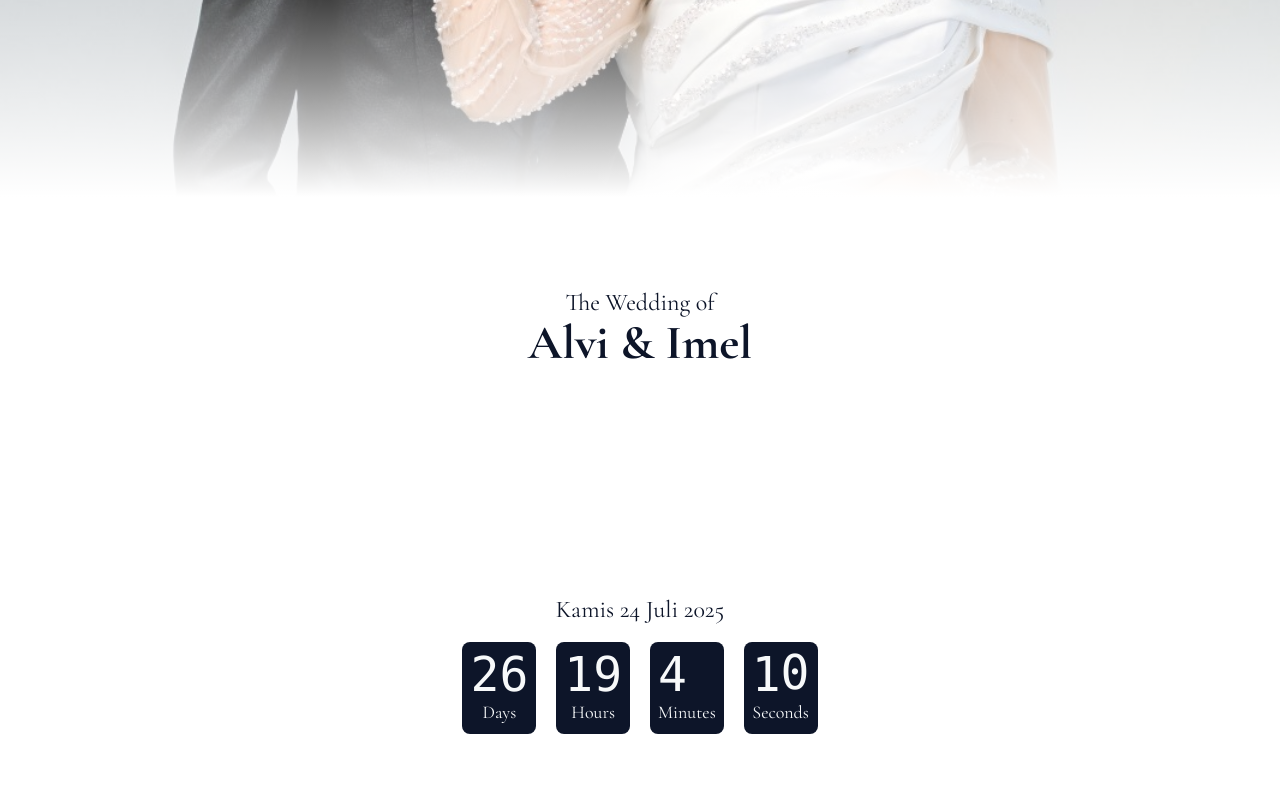
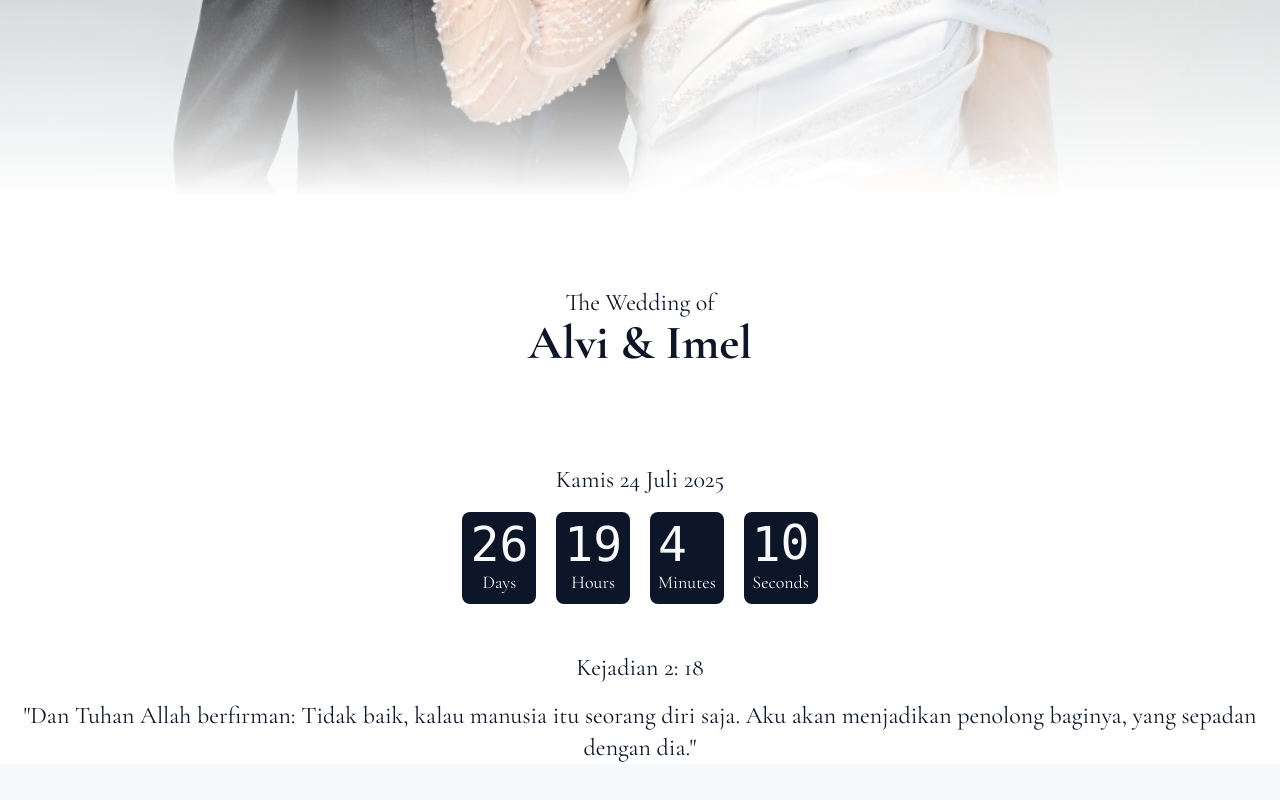
Before and after one commit to Anthasss/alvi-imel-wedding-invitation, a React (Vite) app: page / in a window 1280 px wide. Shown: the part 336-1136 px from the top of the page. After the commit the page ends 1100 px from the top, so only its background shows below. Built offline with nearby package versions, Linux system fonts and the light colour scheme.

Commit message:
added the verse

```diff
--- a/src/components/coverComponents/Cover.jsx
+++ b/src/components/coverComponents/Cover.jsx
@@ -26,7 +26,7 @@ export default function Cover() {
         </div>
       </motion.div>
 
-      <div className="h-[50dvh] flex items-center justify-center w-full bg-white">
+      <div className="flex flex-col gap-y-12 items-center justify-center w-full bg-white">
         <motion.div>
           <div className="text-center">
             <p className="text-2xl mb-4">Kamis 24 Juli 2025</p>
@@ -35,6 +35,14 @@ export default function Cover() {
             <Countdown />
           </div>
         </motion.div>
+
+        <motion.div className="text-center">
+          <p className="text-2xl mb-4">Kejadian 2: 18</p>
+          <p className="text-2xl">
+            "Dan Tuhan Allah berfirman: Tidak baik, kalau manusia itu seorang diri saja. Aku akan menjadikan penolong
+            baginya, yang sepadan dengan dia."
+          </p>
+        </motion.div>
       </div>
     </>
   );
```
